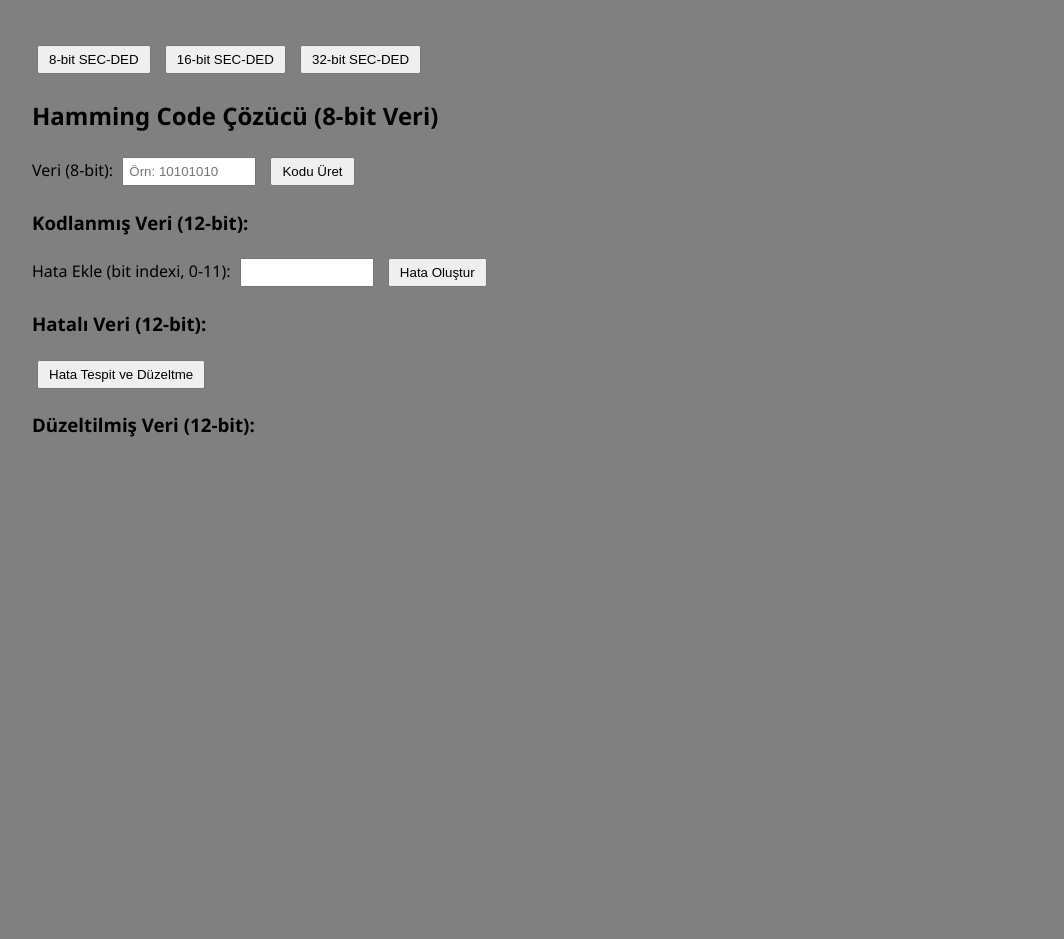
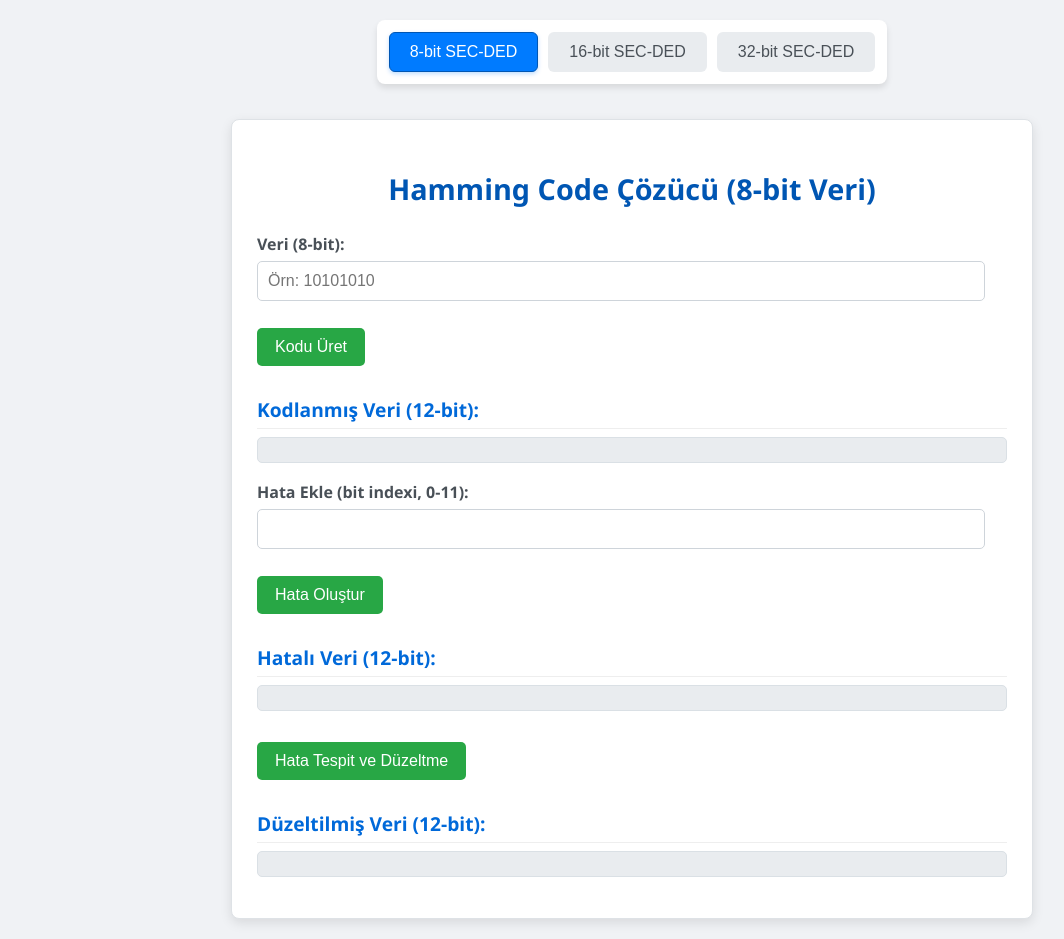
Before and after one commit to ozay-mehmet/Haming-Code, a plain HTML site: page index.html in a window 1280 px wide. Shown: the whole page, without its empty margins (8-1072 px from the left). Before the commit the page ends 800 px from the top, so only its background shows below. Drawn offline with Linux system fonts and the light colour scheme.

Commit message:
program için stiller eklendi

```diff
--- a/style.css
+++ b/style.css
@@ -1,31 +1,170 @@
-html, body {
-    font-family:'Segoe UI', Tahoma, Geneva, Verdana, sans-serif;
-    background-color: grey;
-    height: auto;
+body {
+    font-family: 'Segoe UI', Tahoma, Geneva, Verdana, sans-serif;
+    background-color: #f0f2f5;
+    color: #333;
     margin: 0;
     padding: 20px;
+    display: flex;
+    flex-direction: column;
+    align-items: center;
+    min-height: 100vh;
+    box-sizing: border-box;
 }
 
-input {
-    margin: 5px;
-    padding: 5px;
-    width: 120px;
+/* nav stil ayarları */
+nav {
+    margin-bottom: 25px;
+    background-color: #ffffff;
+    padding: 12px;
+    border-radius: 8px;
+    box-shadow: 0 4px 6px rgba(0,0,0,0.1);
+    display: flex;
+    gap: 10px;
 }
 
-button {
-    margin: 5px;
-    padding: 5px 10px;
+nav button {
+    padding: 10px 20px;
     cursor: pointer;
+    border: 1px solid transparent;
+    background-color: #e9ecef;
+    color: #495057;
+    border-radius: 6px;
+    font-size: 1em;
+    font-weight: 500;
+    transition: background-color 0.3s ease, color 0.3s ease, border-color 0.3s ease;
 }
 
-/* responsive ayarı */
-@media screen and (max-width: 900px) {
+nav button:hover {
+    background-color: #dee2e6;
+    border-color: #adb5bd;
+}
+
+nav button.active {
+    background-color: #007bff;
+    color: white;
+    border-color: #0056b3;
+    box-shadow: 0 2px 4px rgba(0,123,255,0.25);
+}
+
+.content-section {
+    background-color: #ffffff;
+    padding: 25px;
+    border-radius: 8px;
+    box-shadow: 0 4px 12px rgba(0,0,0,0.1);
+    width: 90%;
+    max-width: 750px;
+    margin-top: 10px;
+    animation: fadeIn 0.5s ease-in-out;
+    border: 1px solid #dee2e6;
+}
+
+@keyframes fadeIn {
+    from { opacity: 0; transform: translateY(15px); }
+    to { opacity: 1; transform: translateY(0); }
+}
+
+h2 {
+    color: #0056b3;
+    text-align: center;
+    margin-bottom: 25px;
+    font-size: 1.8em;
+}
+
+h3 {
+    color: #0069d9;
+    margin-top: 20px;
+    margin-bottom: 8px;
+    font-size: 1.2em;
+    border-bottom: 1px solid #eee;
+    padding-bottom: 5px;
+}
+
+label {
+    display: block;
+    margin-top: 18px;
+    margin-bottom: 6px;
+    font-weight: 600;
+    color: #495057;
+}
+
+/* veri girişi yerleri */
+input[type="text"], input[type="number"] {
+    padding: 10px;
+    width: calc(100% - 22px);
+    border: 1px solid #ced4da;
+    border-radius: 5px;
+    box-sizing: border-box;
+    font-size: 1em;
+    margin-bottom: 12px;
+}
+
+input[type="text"]:focus, input[type="number"]:focus {
+    border-color: #80bdff;
+    box-shadow: 0 0 0 0.2rem rgba(0,123,255,.25);
+    outline: none;
+}
+
+/* buton ayarları */
+.content-section button {
+    margin: 15px 5px 10px 0;
+    padding: 10px 18px;
+    cursor: pointer;
+    background-color: #28a745;
+    color: white;
+    border: none;
+    border-radius: 5px;
+    font-size: 1em;
+    font-weight: 500;
+    transition: background-color 0.2s ease-in-out, transform 0.1s ease;
+}
+
+.content-section button:hover {
+    background-color: #218838;
+}
+
+.content-section button:active {
+    transform: scale(0.98);
+}
+
+p {
+    background-color: #e9ecef;
+    padding: 12px;
+    border-radius: 5px;
+    word-wrap: break-word;
+    font-family: 'SFMono-Regular', Consolas, 'Liberation Mono', Menlo, Courier, monospace;
+    font-size: 1em;
+    margin-top: 5px;
+    line-height: 1.5;
+    border: 1px solid #dae0e5;
+    color: #212529;
+}
+
+/* Responsive ayarı */
+@media screen and (max-width: 768px) {
     body {
-        background-color: lightgrey;
+        padding: 10px;
     }
-    input, button {
+    nav {
+        flex-direction: column;
+        width: 95%;
+        align-items: stretch;
+    }
+    nav button {
         width: 100%;
         box-sizing: border-box;
+        margin-bottom: 8px;
     }
-
+    nav button:last-child {
+        margin-bottom: 0;
+    }
+    .content-section {
+        width: 95%;
+        padding: 20px;
+    }
+    h2 {
+        font-size: 1.5em;
+    }
+    input[type="text"], input[type="number"], .content-section button {
+        font-size: 0.95em;
+    }
 }
```
